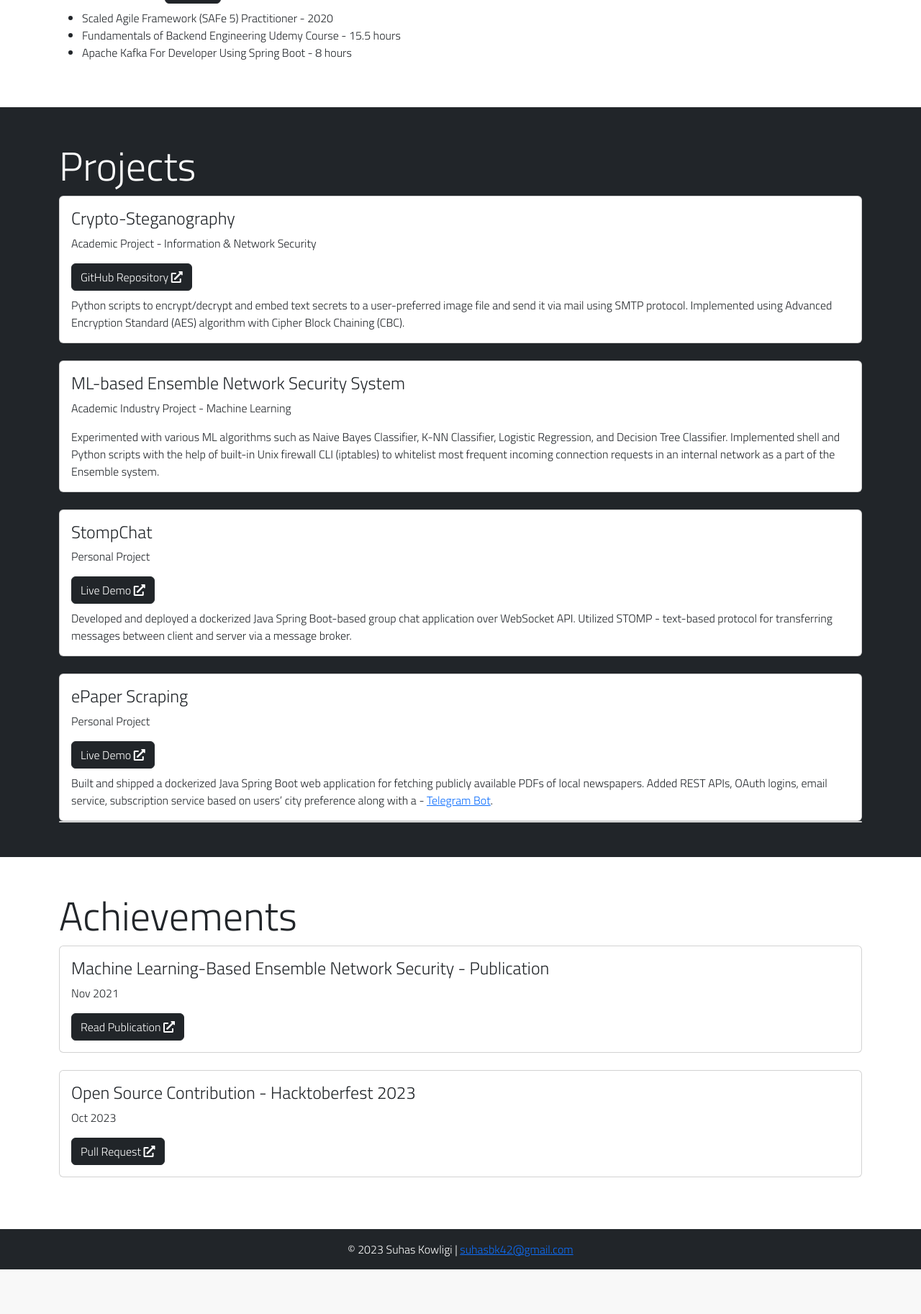
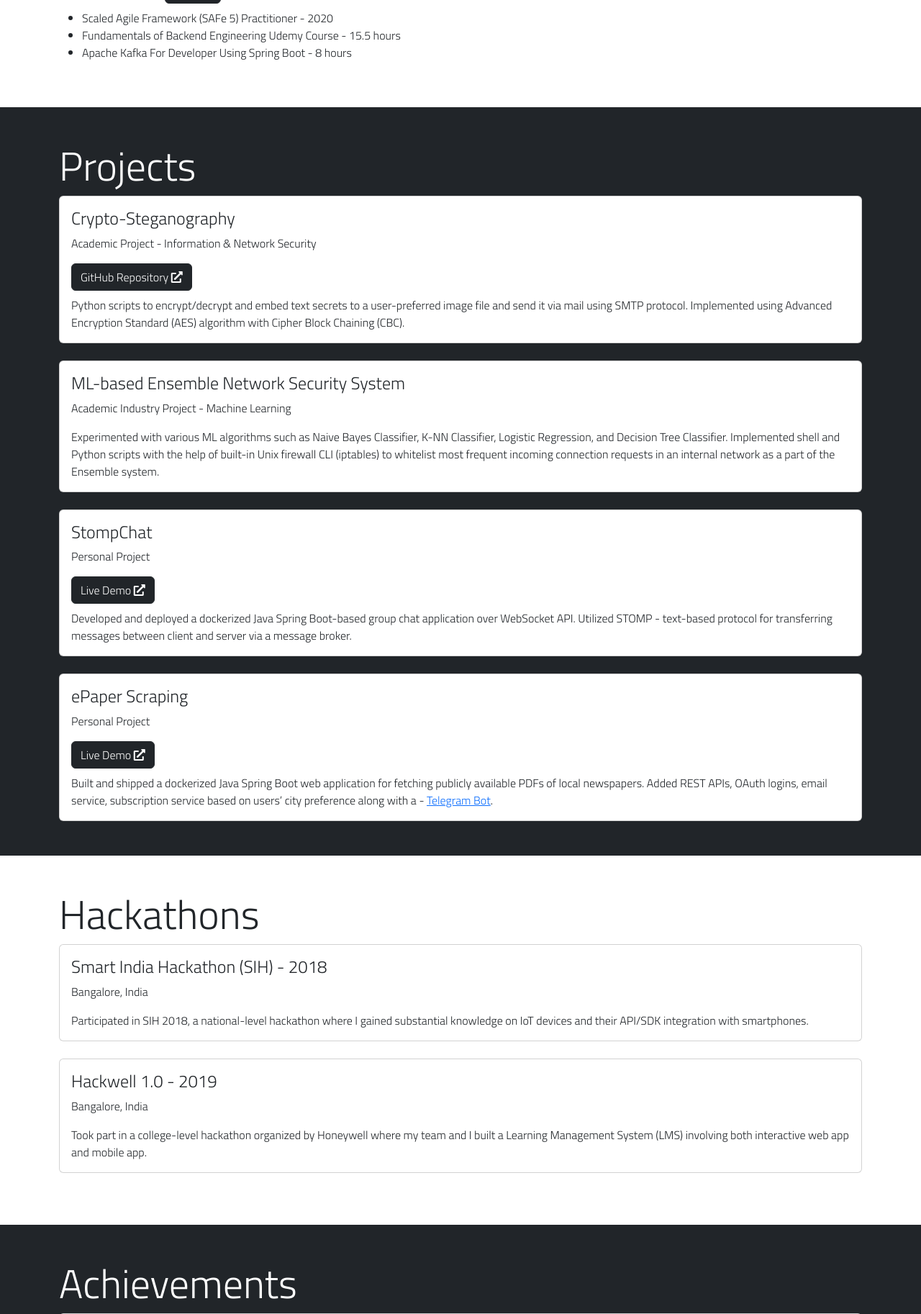
Before and after one commit to SuhasBk/MyFlaskApp, a Flask app: page /portfolio in a window 1280 px wide. Shown: the part 3311-5137 px from the top of the page at 72% size. Before the commit the page ends 5075 px from the top, so only its background shows below. Run offline with Flask 3, Linux system fonts and the light colour scheme.

Commit message:
update portofolio

```diff
--- a/myflask/templates/portfolio.html
+++ b/myflask/templates/portfolio.html
@@ -42,6 +42,9 @@
                     </li>
                     <li class="nav-item">
                         <a class="nav-link" href="#projects">Projects</a>
+                    </li>
+                    <li class="nav-item">
+                        <a class="nav-link" href="#hackathons">Hackathons</a>
                     </li>
                     <li class="nav-item">
                         <a class="nav-link" href="#achievements">Achievements</a>
@@ -298,15 +301,38 @@
                     </p>
                 </div>
             </div>
+        </div>
+    </section>
 
-            <div class="card">
+    <!-- Hackathons Section -->
+    <section id="hackathons" class="py-5">
+        <div class="container">
+            <h2 class="display-4">Hackathons</h2>
 
+            <div class="card mb-4">
+                <div class="card-body">
+                    <h4 class="card-title">Smart India Hackathon (SIH) - 2018</h4>
+                    <p>Bangalore, India</p>
+                    <p class="card-text">
+                        Participated in SIH 2018, a national-level hackathon where I gained substantial knowledge on IoT devices and their API/SDK integration with smartphones.
+                    </p>
+                </div>
+            </div>
+
+            <div class="card mb-4">
+                <div class="card-body">
+                    <h4 class="card-title">Hackwell 1.0 - 2019</h4>
+                    <p>Bangalore, India</p>
+                    <p class="card-text">
+                        Took part in a college-level hackathon organized by Honeywell where my team and I built a Learning Management System (LMS) involving both interactive web app and mobile app.
+                    </p>
+                </div>
             </div>
         </div>
     </section>
 
     <!-- Achievements Section -->
-    <section id="achievements" class="py-5">
+    <section id="achievements" class="py-5 bg-dark text-white">
         <div class="container">
             <h2 class="display-4">Achievements</h2>
 
```
